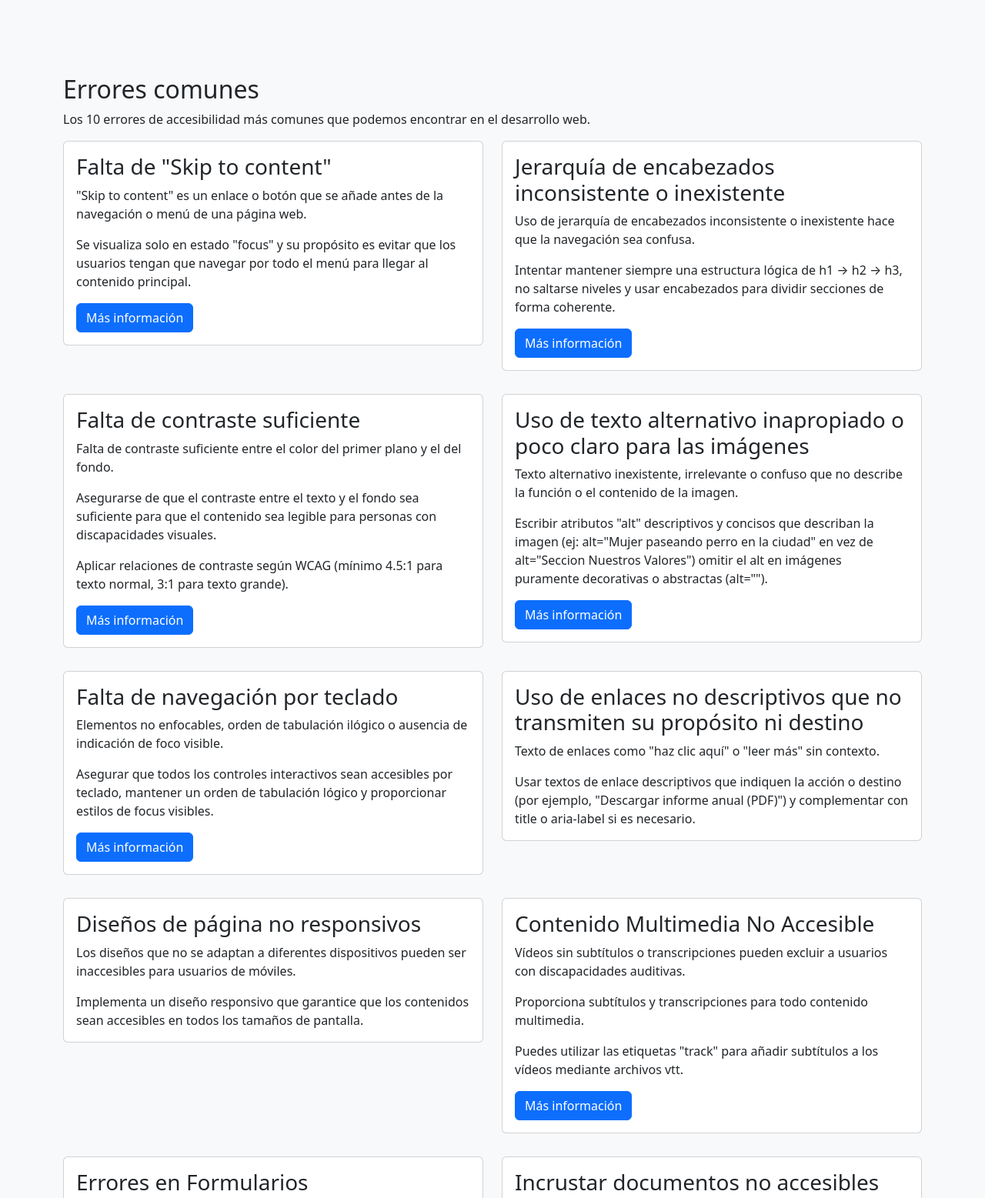
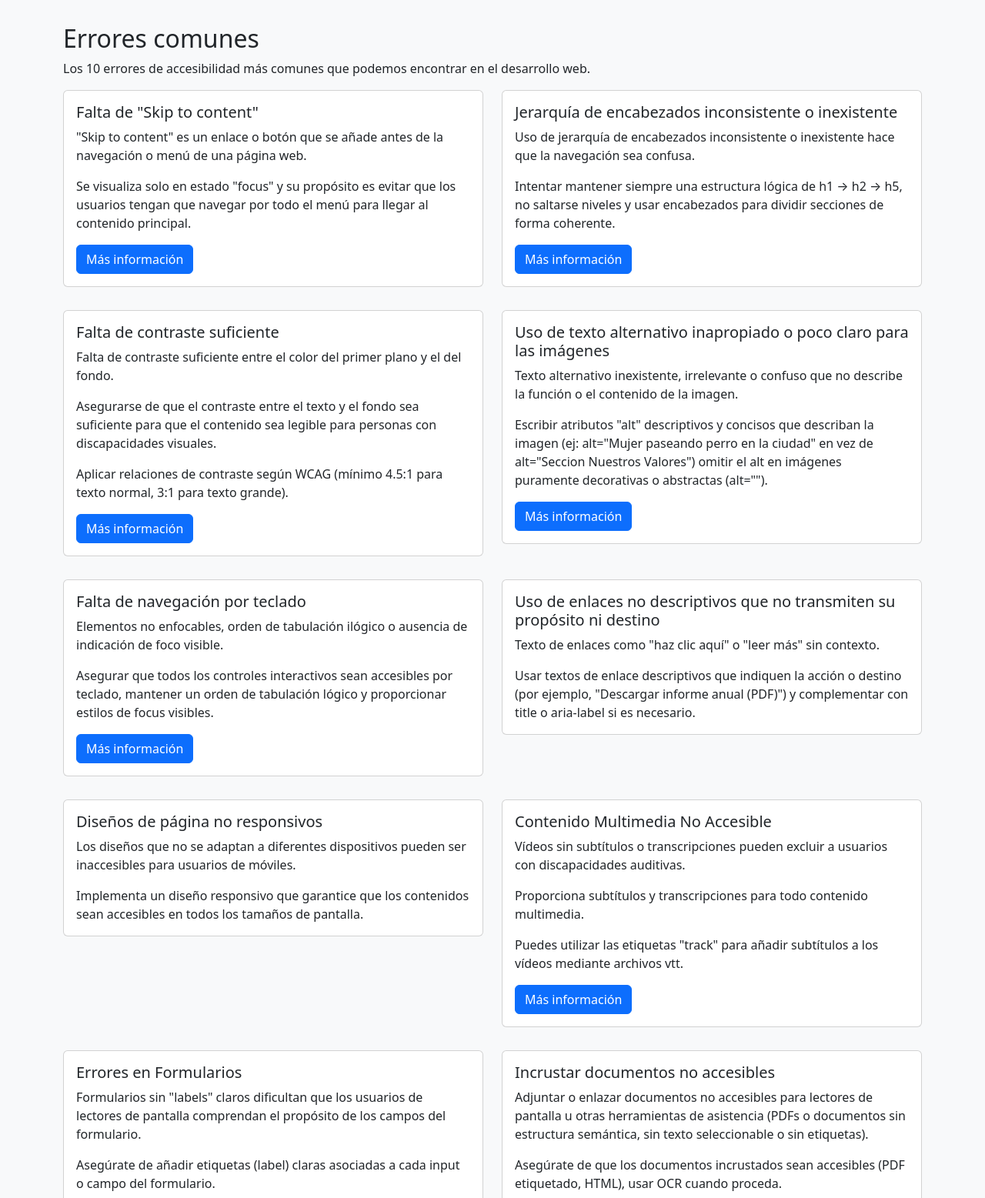
Before and after one commit to GCabreraNttData/accessibility-ko, a website: page index.html in a window 1280 px wide. Shown: the part 945-2502 px from the top of the page at 77% size. Drawn offline with nearby package versions, Linux system fonts and the light colour scheme.

Commit message:
Adding Accesibility errors 2

```diff
--- a/index.html
+++ b/index.html
@@ -12,7 +12,7 @@
 <body class="bg-light">
     <header class="bg-dark text-white text-center py-3">
         <!-- INCUMPLIMIENTO: No hay skip-link -->
-        <!-- <a href="#porque" class="skip-link">Saltar al contenido</a> -->
+        <a href="#quienes-somos" class="skip-link">Saltar al contenido</a>
         <nav class="navbar navbar-expand-lg navbar-dark bg-dark">
             <div class="container mx-0 mw-100">
                 <a class="navbar-brand d-flex align-items-center gap-3" href="#">
@@ -52,7 +52,7 @@
             </div>
             <div class="carousel-inner">
                 <!-- INCUMPLIMIENTO: h1 fuera de contexto semántico, y saltos de encabezado -->
-                <h4>La accesibilidad web<br/>es el futuro</h4>
+                <h1>La accesibilidad web<br/>es el futuro</h1>
                 <div class="carousel-item active">
                     <!-- INCUMPLIMIENTO: Imagen decorativa sin alt -->
                     <img src="./img/slider1.jpg" class="d-block w-100">
@@ -91,7 +91,7 @@
                     <div class="col-sm-6">
                         <div class="card">
                             <div class="card-body">
-                                <h3 class="card-title">Falta de "Skip to content"</h3>
+                                <h5 class="card-title">Falta de "Skip to content"</h5>
                                 <p class="card-text">"Skip to content" es un enlace o botón que se añade antes de la navegación o menú de una página web.</p>
                                 <p class="card-text">Se visualiza solo en estado "focus" y su propósito es evitar que los usuarios tengan que navegar por todo el menú para llegar al contenido principal.</p>
                                 <a target="_blank" aria-label="Mas información sobre Skip to content" href="https://developer.mozilla.org/en-US/docs/Learn_web_development/Howto/Design_and_accessibility/HTML_features_for_accessibility#skip_links" class="btn btn-primary">Más información</a>
@@ -101,9 +101,9 @@
                     <div class="col-sm-6">
                         <div class="card">
                             <div class="card-body">
-                                <h3 class="card-title">Jerarquía de encabezados inconsistente o inexistente</h3>
+                                <h5 class="card-title">Jerarquía de encabezados inconsistente o inexistente</h5>
                                 <p class="card-text">Uso de jerarquía de encabezados inconsistente o inexistente hace que la navegación sea confusa.</p>
-                                <p class="card-text">Intentar mantener siempre una estructura lógica de h1 → h2 → h3, no saltarse niveles y usar encabezados para dividir secciones de forma coherente.</p>
+                                <p class="card-text">Intentar mantener siempre una estructura lógica de h1 → h2 → h5, no saltarse niveles y usar encabezados para dividir secciones de forma coherente.</p>
                                 <a target="_blank" aria-label="Mas información sobre jerarquía de encabezados" href="https://developer.mozilla.org/en-US/docs/Web/HTML/Reference/Elements/Heading_Elements#accessibility" class="btn btn-primary">Más información</a>
                             </div>
                         </div>
@@ -111,7 +111,7 @@
                     <div class="col-sm-6">
                         <div class="card">
                             <div class="card-body">
-                                <h3 class="card-title">Falta de contraste suficiente</h3>
+                                <h5 class="card-title">Falta de contraste suficiente</h5>
                                 <p class="card-text">Falta de contraste suficiente entre el color del primer plano y el del fondo.</p>
                                 <p class="card-text">Asegurarse de que el contraste entre el texto y el fondo sea suficiente para que el contenido sea legible para personas con discapacidades visuales.</p>
                                 <p class="card-text">Aplicar relaciones de contraste según WCAG (mínimo 4.5:1 para texto normal, 3:1 para texto grande).</p>
@@ -122,7 +122,7 @@
                     <div class="col-sm-6">
                         <div class="card">
                             <div class="card-body">
-                                <h3 class="card-title">Uso de texto alternativo inapropiado o poco claro para las imágenes</h3>
+                                <h5 class="card-title">Uso de texto alternativo inapropiado o poco claro para las imágenes</h5>
                                 <p class="card-text">Texto alternativo inexistente, irrelevante o confuso que no describe la función o el contenido de la imagen.</p>
                                 <p class="card-text">Escribir atributos "alt" descriptivos y concisos que describan la imagen (ej: alt="Mujer paseando perro en la ciudad" en vez de alt="Seccion Nuestros Valores") omitir el alt en imágenes puramente decorativas o abstractas (alt="").</p>
                                 <a target="_blank" aria-label="Mas información sobre texto alternativo" href="https://developer.mozilla.org/en-US/docs/Web/API/HTMLImageElement/alt" class="btn btn-primary">Más información</a>
@@ -132,7 +132,7 @@
                     <div class="col-sm-6">
                         <div class="card">
                             <div class="card-body">
-                                <h3 class="card-title">Falta de navegación por teclado</h3>
+                                <h5 class="card-title">Falta de navegación por teclado</h5>
                                 <p class="card-text">Elementos no enfocables, orden de tabulación ilógico o ausencia de indicación de foco visible.</p>
                                 <p class="card-text">Asegurar que todos los controles interactivos sean accesibles por teclado, mantener un orden de tabulación lógico y proporcionar estilos de focus visibles.</p>
                                 <a  target="_blank" aria-label="Mas información sobre navegación por teclado" href="https://developer.mozilla.org/en-US/docs/Web/Accessibility/Guides/Understanding_WCAG/Keyboard" class="btn btn-primary">Más información</a>
@@ -142,7 +142,7 @@
                     <div class="col-sm-6">
                         <div class="card">
                             <div class="card-body">
-                                <h3 class="card-title">Uso de enlaces no descriptivos que no transmiten su propósito ni destino</h3>
+                                <h5 class="card-title">Uso de enlaces no descriptivos que no transmiten su propósito ni destino</h5>
                                 <p class="card-text">Texto de enlaces como "haz clic aquí" o "leer más" sin contexto.</p>
                                 <p class="card-text">Usar textos de enlace descriptivos que indiquen la acción o destino (por ejemplo, "Descargar informe anual (PDF)") y complementar con title o aria-label si es necesario.</p>
                             </div>
@@ -151,7 +151,7 @@
                     <div class="col-sm-6">
                         <div class="card">
                             <div class="card-body">
-                                <h3 class="card-title">Diseños de página no responsivos</h3>
+                                <h5 class="card-title">Diseños de página no responsivos</h5>
                                 <p class="card-text">Los diseños que no se adaptan a diferentes dispositivos pueden ser inaccesibles para usuarios de móviles.</p>
                                 <p class="card-text">Implementa un diseño responsivo que garantice que los contenidos sean accesibles en todos los tamaños de pantalla.</p>
                             </div>
@@ -160,7 +160,7 @@
                     <div class="col-sm-6">
                         <div class="card">
                             <div class="card-body">
-                                <h3 class="card-title">Contenido Multimedia No Accesible</h3>
+                                <h5 class="card-title">Contenido Multimedia No Accesible</h5>
                                 <p class="card-text">Vídeos sin subtítulos o transcripciones pueden excluir a usuarios con discapacidades auditivas.</p>
                                 <p class="card-text">Proporciona subtítulos y transcripciones para todo contenido multimedia.</p>
                                 <p class="card-text">Puedes utilizar las etiquetas "track" para añadir subtítulos a los vídeos mediante archivos vtt.</p>
@@ -171,7 +171,7 @@
                     <div class="col-sm-6">
                         <div class="card">
                             <div class="card-body">
-                                <h3 class="card-title">Errores en Formularios</h3>
+                                <h5 class="card-title">Errores en Formularios</h5>
                                 <p class="card-text">Formularios sin "labels" claros dificultan que los usuarios de lectores de pantalla comprendan el propósito de los campos del formulario.</p>
                                 <p class="card-text">Asegúrate de añadir etiquetas (label) claras asociadas a cada input o campo del formulario.</p>
                                 <a target="_blank" aria-label="Mas información sobre labels" href="https://developer.mozilla.org/en-US/docs/Web/HTML/Reference/Elements/label#accessibility" class="btn btn-primary">Más información</a>
@@ -181,7 +181,7 @@
                     <div class="col-sm-6">
                         <div class="card">
                             <div class="card-body">
-                                <h3 class="card-title">Incrustar documentos no accesibles</h3>
+                                <h5 class="card-title">Incrustar documentos no accesibles</h5>
                                 <p class="card-text">Adjuntar o enlazar documentos no accesibles para lectores de pantalla u otras herramientas de asistencia (PDFs o documentos sin estructura semántica, sin texto seleccionable o sin etiquetas).</p>
                                 <p class="card-text">Asegúrate de que los documentos incrustados sean accesibles (PDF etiquetado, HTML), usar OCR cuando proceda.</p>
                                 <p class="card-text">Actualmente herramientas para generar pdf o documentos word ya cuentan con opciones para mejorar la accesibilidad.</p>
@@ -214,7 +214,7 @@
                     <video controls controlsList="nodownload" oncontextmenu="return false;">
                         <source src="./img/video-description.webm" type="video/webm">
                         <source src="./img/video-description.mp4" type="video/mp4">
-                        <track id="audesc" src="./video-description.vtt" kind="subtitles" label="Spanish" srclang="es" default></track>
+                        <!-- <track id="audesc" src="./video-description.vtt" kind="subtitles" label="Spanish" srclang="es" default></track> -->
                     </video>
                 </div>
             </div>
--- a/styles.css
+++ b/styles.css
@@ -56,7 +56,7 @@ header img {
 .carousel-inner h1 {
     position: absolute;
     z-index: 2;
-    color: #fff;
+    color: #ffffffb2;
     text-shadow: 0 1px 3px #0005;
     top: 30%;
     right: 0;
@@ -66,7 +66,7 @@ header img {
     text-align: center;
 }
 .carousel-item {
-    filter: brightness(0.4);
+    filter: brightness(1);
 }
 section {
     margin: 0;
```
